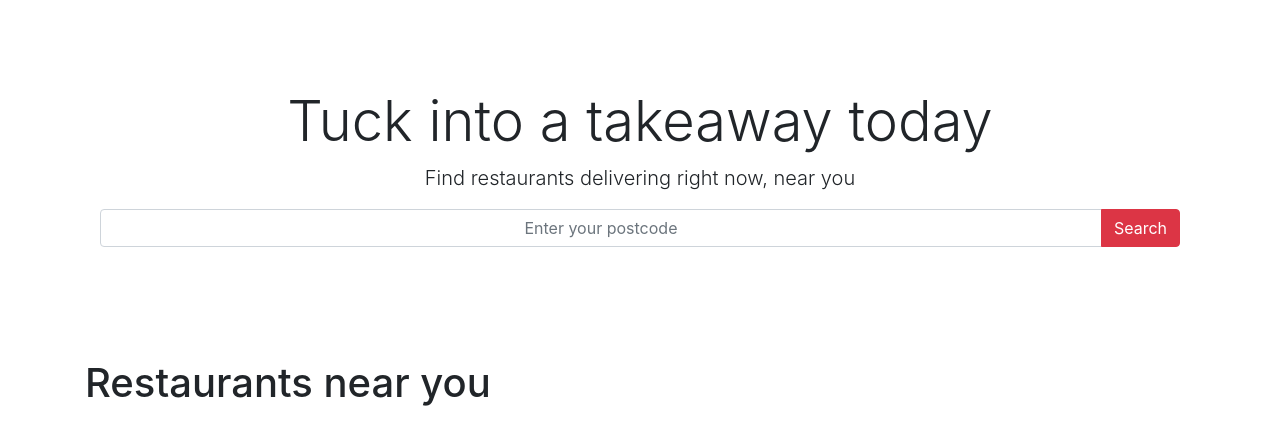
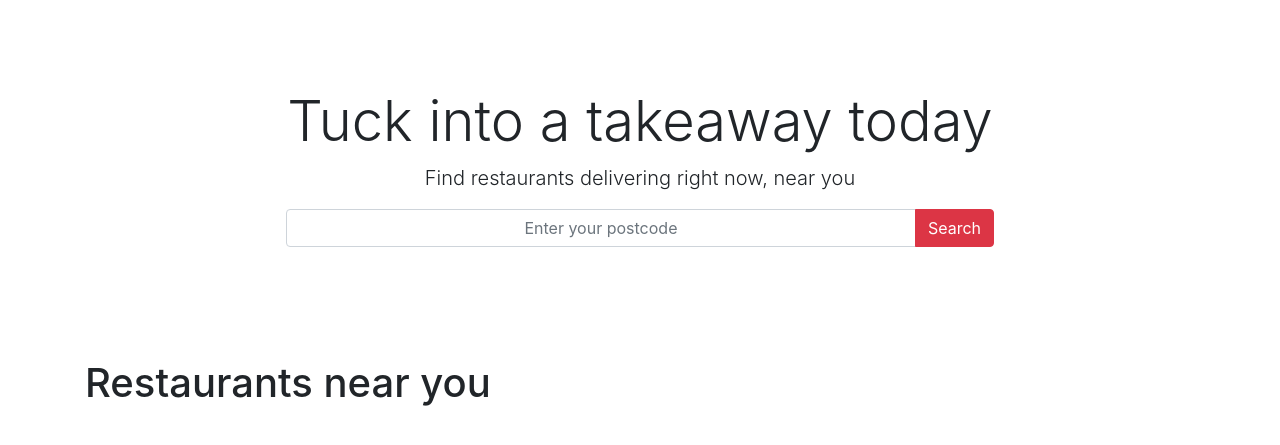
Before and after one commit to JohnObla/johns-eat, a Django app: page / in a window 1280 px wide. Shown: the part 56-501 px from the top of the page. Run offline with Django 3.2, Linux system fonts and the light colour scheme; data that the repository does not hold is empty; parts of the project's set-up code (start-up, migrations or seed data) failed here and were passed over; some libraries are stand-ins or nearby versions.

Commit message:
Reduced search width

```diff
--- a/templates/home.html
+++ b/templates/home.html
@@ -8,9 +8,10 @@
     <div class="container" background-color="red">
         <h2 class="display-4 text-center">Tuck into a takeaway today</h2>
         <p class="lead text-center">Find restaurants delivering right now, near you</p>
-        <div class="input-group mb-3">
-            <input type="text" class="form-control text-center" placeholder="Enter your postcode" aria-label="Postcode"
-                aria-describedby="button-addon2">
+
+        <div class="input-group mb-3 d-flex justify-content-center">
+            <input type="text" class="form-control text-center col-md-7" placeholder="Enter your postcode"
+                aria-label="Postcode" aria-describedby="button-addon2">
             <div class="input-group-append">
                 <button class="btn btn-danger" type="button" id="button-addon2">Search</button>
             </div>
```
